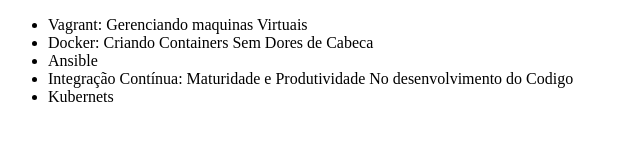
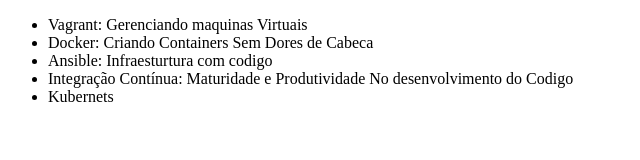
Before and after one commit to JPboane/alura-git-2, a plain HTML site: page index.html in a window 1280 px wide. Shown: the whole page, without its empty margins (0-640 px from the left). Drawn offline with Linux system fonts and the light colour scheme.

Commit message:
Corrigindo o curso de Ansible

```diff
--- a/index.html
+++ b/index.html
@@ -8,7 +8,7 @@
     <ul>
         <li>Vagrant: Gerenciando maquinas Virtuais</li>
         <li>Docker: Criando Containers Sem Dores de Cabeca</li>
-        <li>Ansible</li>
+        <li>Ansible: Infraesturtura com codigo</li>
         <li>Integração Contínua: Maturidade e Produtividade No desenvolvimento do Codigo</li>
         <li>Kubernets</li>
     </ul>
```
